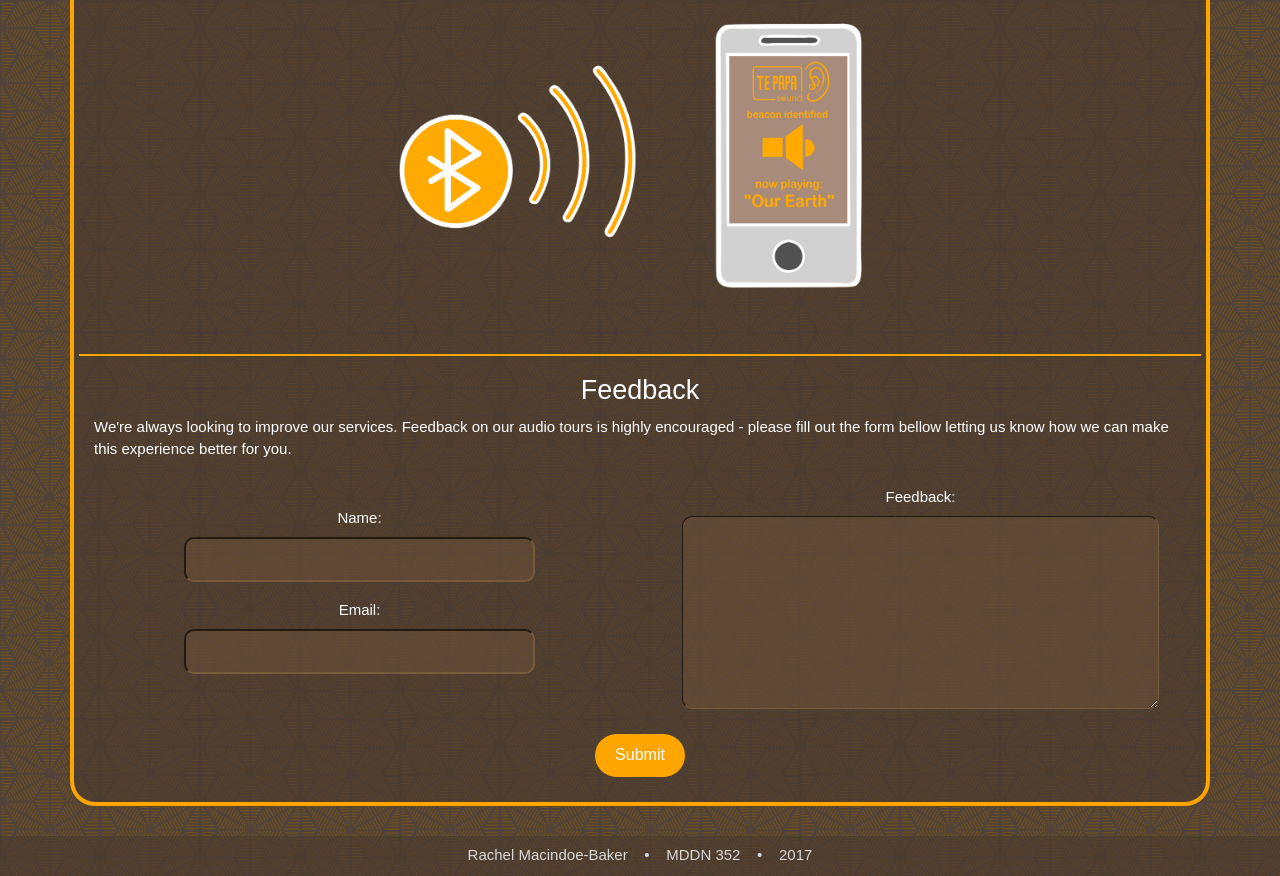
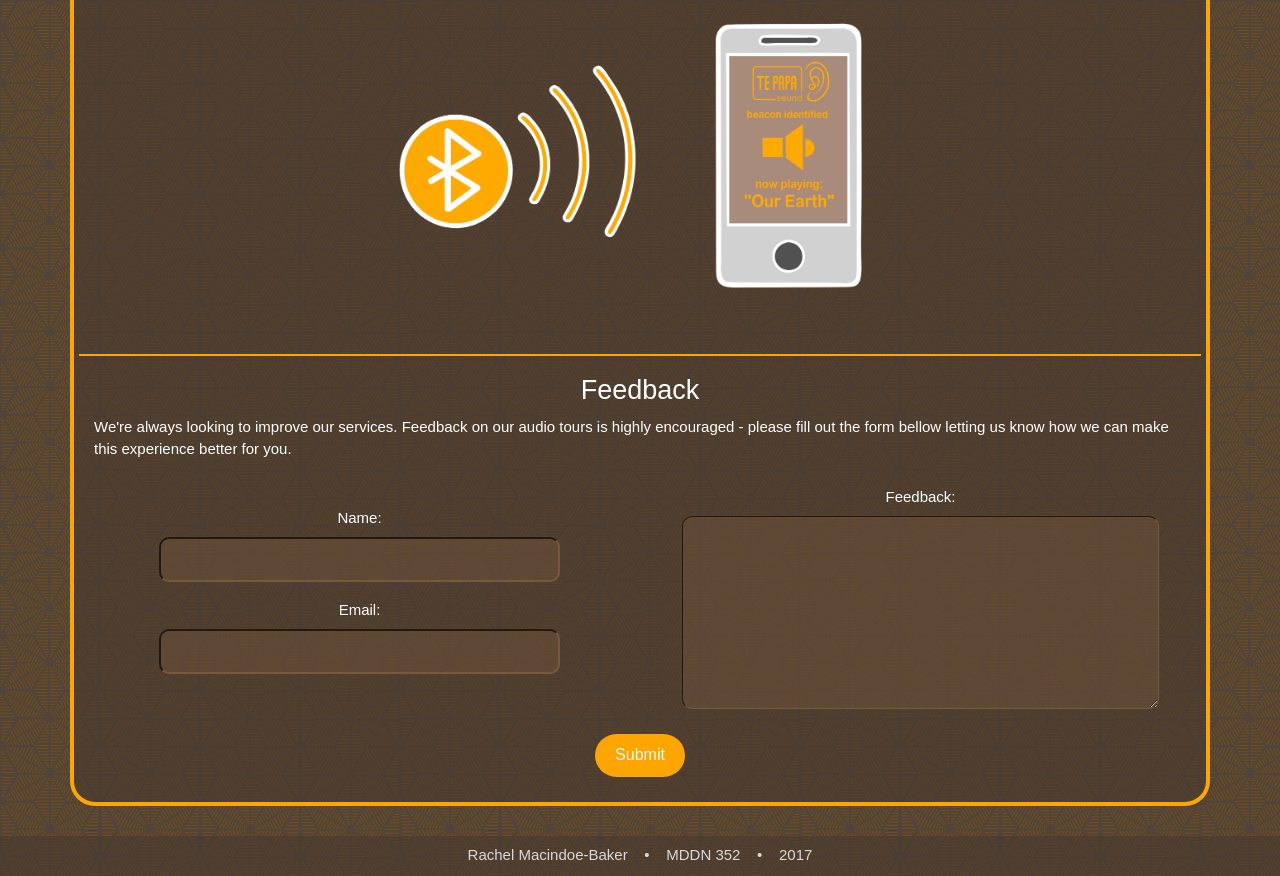
Before and after one commit to macindrach/TePapa_Sound, a plain HTML site: page index.html in a window 1280 px wide. Shown: the part 1215-2091 px from the top of the page. Drawn offline with nearby package versions, Linux system fonts and the light colour scheme; a web font is replaced by a local one.

Commit message:
minor changes

```diff
--- a/index.html
+++ b/index.html
@@ -87,7 +87,7 @@
 				</div>
 
 				<div class="visible-xs visible-sm" style=" padding-bottom: 20px; border-bottom: solid; border-color: orange; border-width:2px;">
-					<div class="row" style="padding-left: 15px; padding-bottom: 20px;">
+					<div class="row" style="text-align: center; padding-bottom: 20px;">
 						<h2>How to Use:</h2>
 					</div>
 					<div class="row" style="height: 200px;">
@@ -138,11 +138,11 @@
 						<div class="col-md-6 col-xs-12">
 							<div class="col-xs-12"><br>
 								<h3>Name:</h3>
-								<input type="text" name="Name" style="width: 70%">
+								<input type="text" name="Name" style="width: 80%">
 							</div>
 							<div class="col-xs-12">
 								<h3>Email:</h3>
-								<input type="text" name="Email" style="width: 70%">
+								<input type="text" name="Email" style="width: 80%">
 							</div>
 						</div>
 						<div class="col-md-6 col-xs-12">
```
